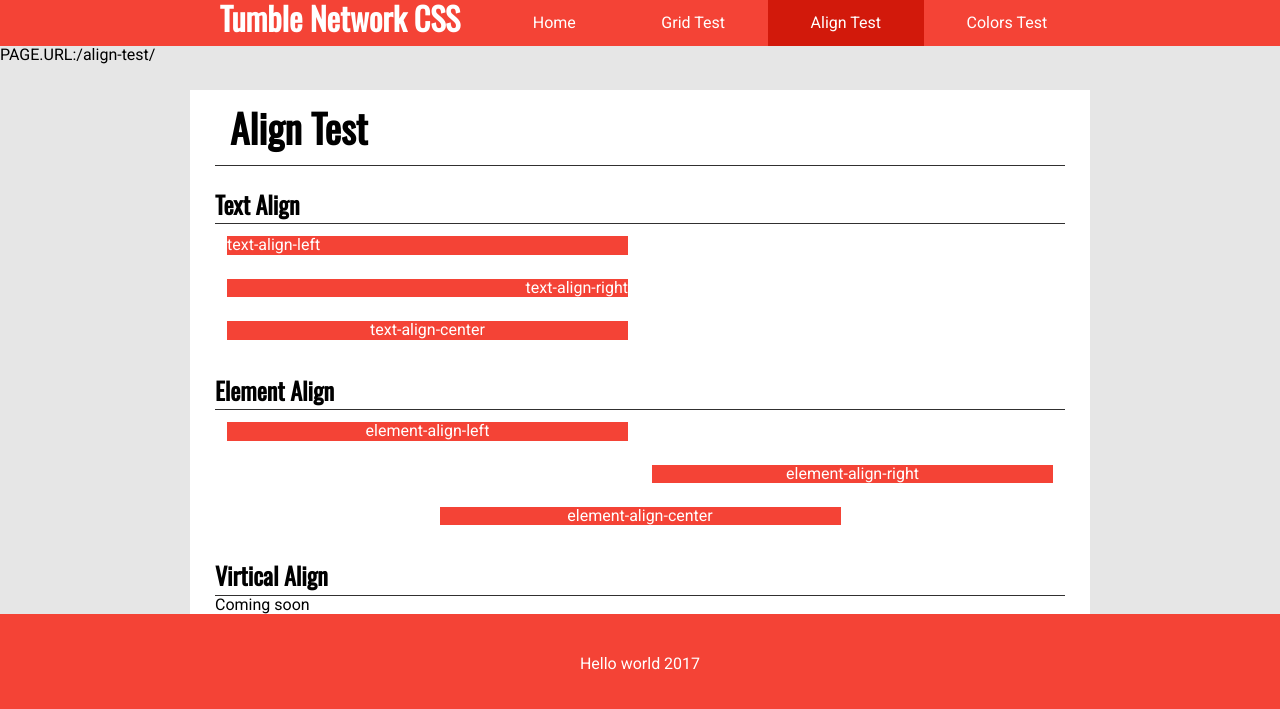
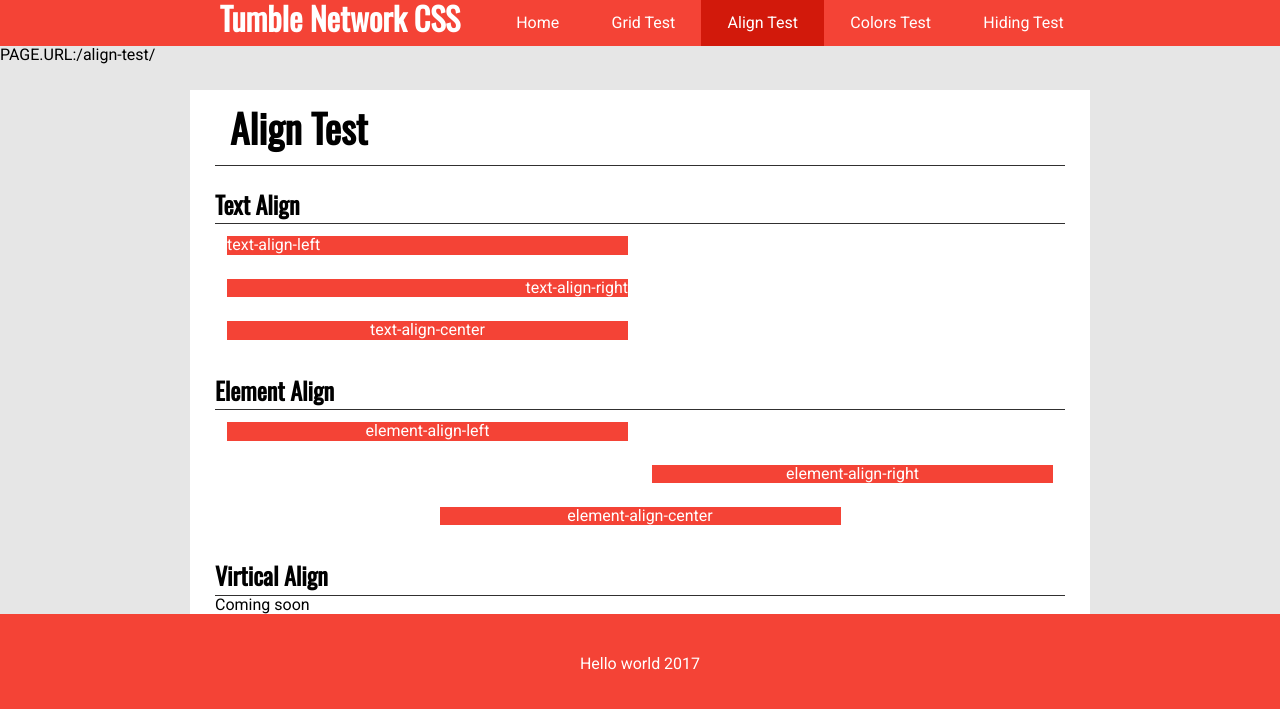
Before and after one commit to tumblenet/tumblenet-css, a Jekyll site: the page built from align-test.html, in a window 1280 px wide. Shown: the top 709 px of the page. Built offline with Jekyll 4.4.1, drawn with Linux system fonts in a browser that asks for light colours.

Commit message:
Added Hiding test to navbar

```diff
--- a/_data/nav.yml
+++ b/_data/nav.yml
@@ -7,3 +7,5 @@
   href: "/align-test/"
 - name: Colors Test
   href: "/colors-test/"
+- name: Hiding Test
+  href: "/hiding-test/"
```
